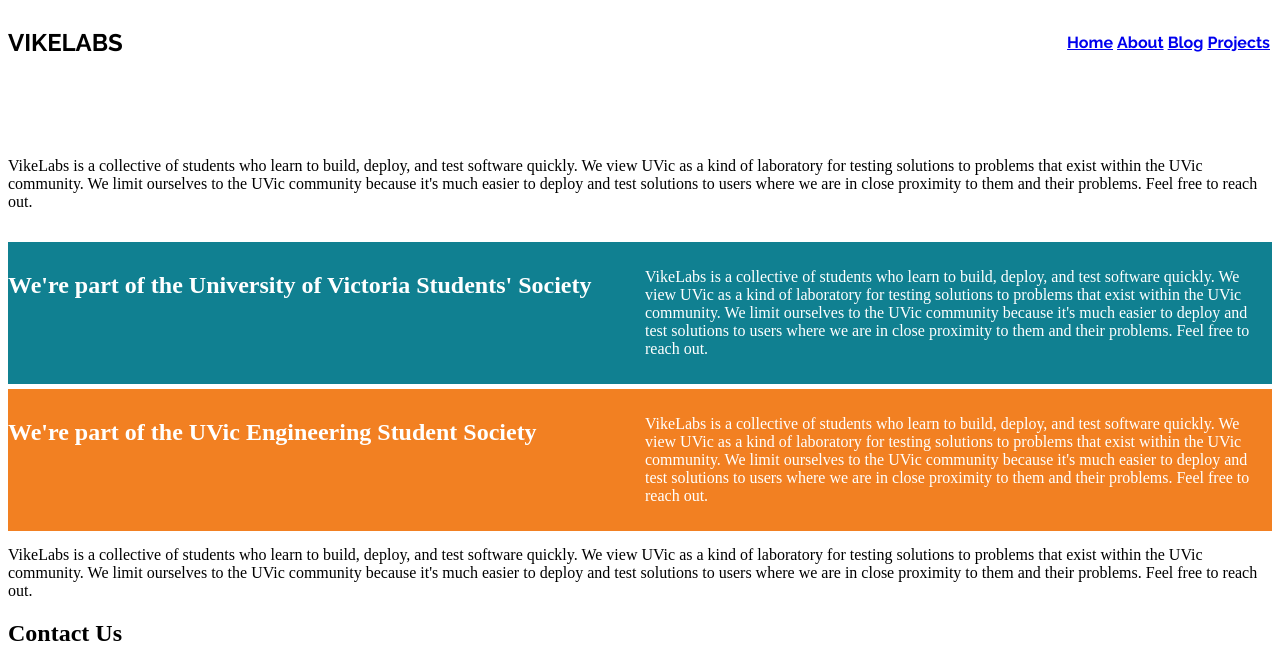
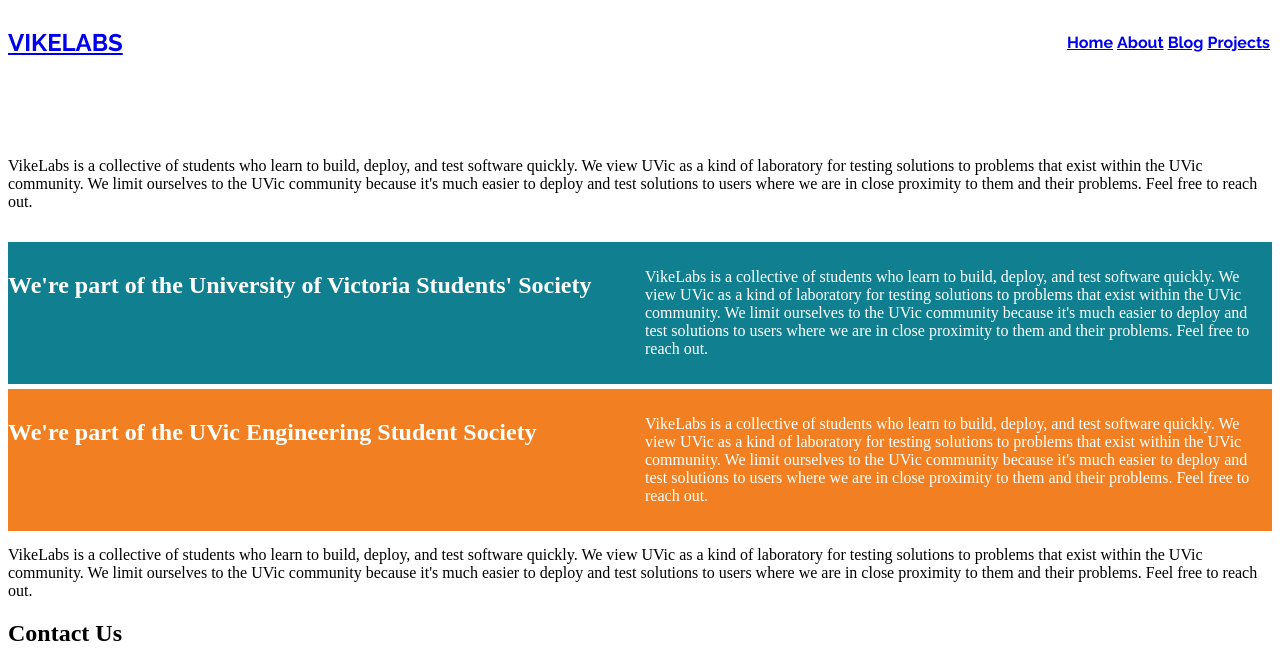
Before and after one commit to VikeLabs/vikelabs.ca, a Gatsby site: page /about in a window 1280 px wide. Shown: the top 664 px of the page. Built offline with nearby package versions, Linux system fonts and the light colour scheme; Gatsby itself is replaced by a stand-in of ours.

Commit message:
feat: make logo link

```diff
--- a/src/components/header.tsx
+++ b/src/components/header.tsx
@@ -67,7 +67,9 @@
     <Box as="header">
       <Container maxW="container.xl" my="2">
         <Flex align="center" justify="space-between">
-          <Logo />
+          <LinkBox as={Link} to="/">
+            <Logo />
+          </LinkBox>
           <Box display={["none", "block"]}>
             <MenuBar items={menuItems} />
           </Box>
```
